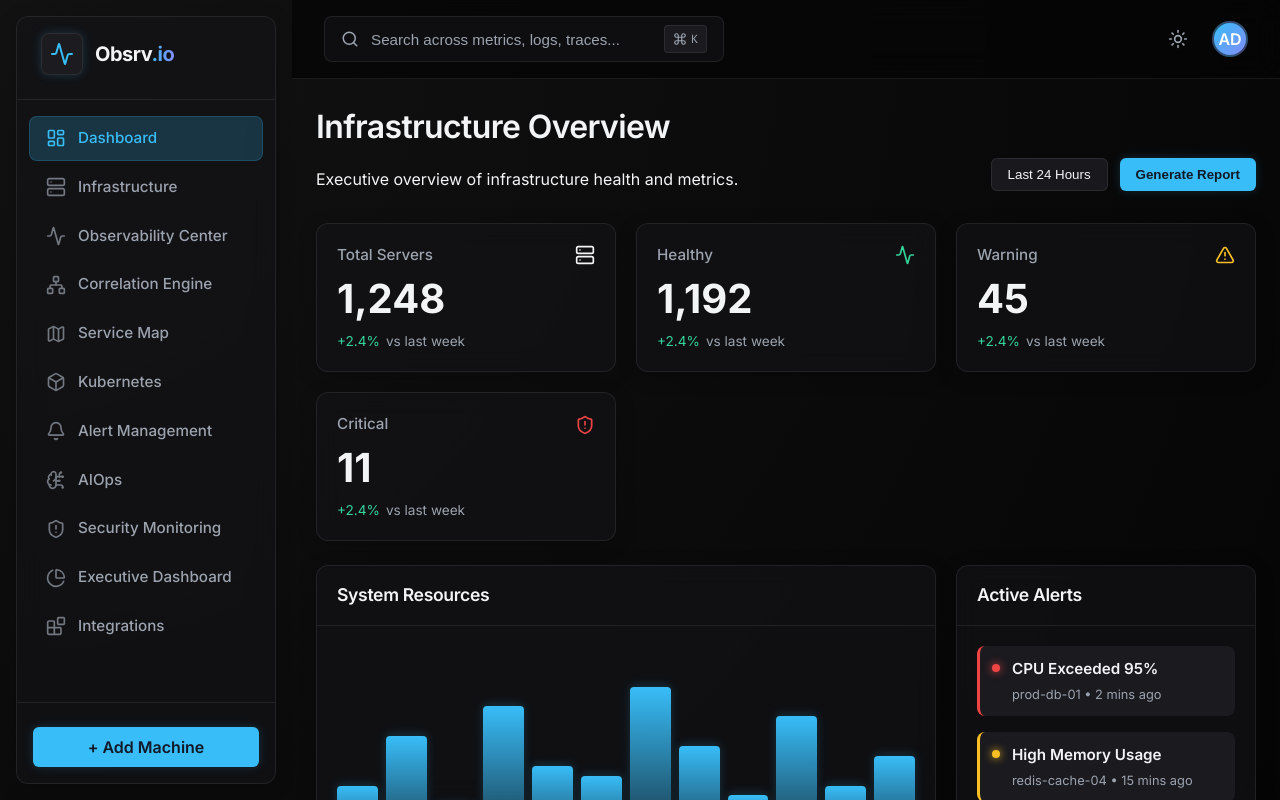
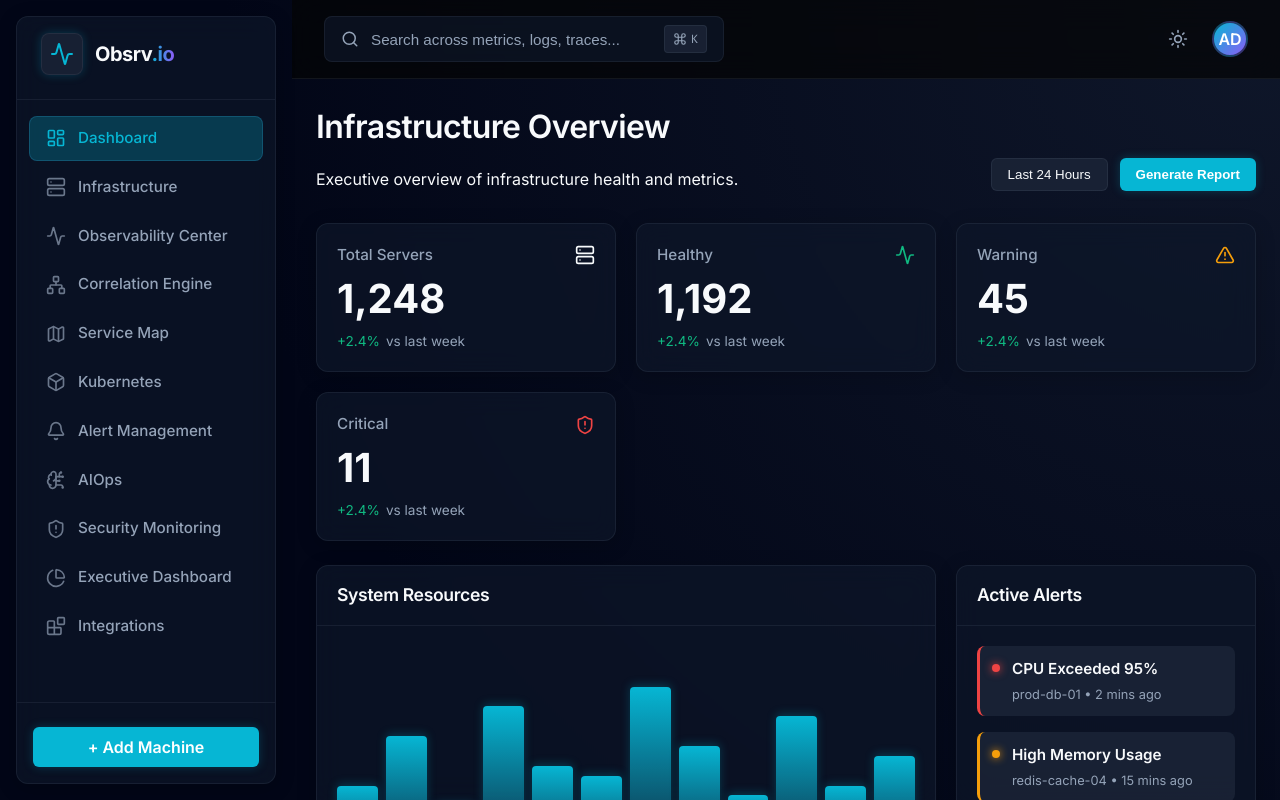
Before and after one commit to JSourabh/observability-stack, a React app in the folder frontend/: page / in a window 1280 px wide. Built offline with nearby package versions, Linux system fonts and the light colour scheme; the HTML template or start-up script is replaced by a standard one.

Commit message:
updated the frontend #9

```diff
--- a/frontend/src/index.css
+++ b/frontend/src/index.css
@@ -1,31 +1,31 @@
 @import url('https://fonts.googleapis.com/css2?family=Inter:wght@300;400;500;600;700&family=Fira+Code:wght@400;500&display=swap');
 
 :root {
-  /* Dark Theme Colors (Default) */
-  --bg-color: #050505; /* True Black */
-  --bg-gradient: radial-gradient(circle at top left, #121212, #050505);
+  /* Premium Dark Theme (Slate/Indigo Base) */
+  --bg-color: #020617; /* Deepest Slate */
+  --bg-gradient: radial-gradient(circle at top right, #0f172a, #020617 70%);
 
-  --surface-1: rgba(20, 20, 25, 0.6);
-  --surface-2: rgba(30, 30, 35, 0.8);
-  --surface-hover: rgba(40, 40, 45, 0.9);
+  --surface-1: rgba(15, 23, 42, 0.65);
+  --surface-2: rgba(30, 41, 59, 0.7);
+  --surface-hover: rgba(51, 65, 85, 0.8);
 
-  --border-color: rgba(255, 255, 255, 0.08);
-  --border-highlight: rgba(255, 255, 255, 0.15);
+  --border-color: rgba(148, 163, 184, 0.1);
+  --border-highlight: rgba(148, 163, 184, 0.25);
 
-  --text-main: #f3f4f6;
-  --text-muted: #9ca3af;
-  --text-inverted: #111827;
+  --text-main: #f8fafc;
+  --text-muted: #94a3b8;
+  --text-inverted: #ffffff;
 
-  /* Accents */
-  --accent-primary: #38bdf8; /* Neon Cyan */
-  --accent-secondary: #818cf8; /* Soft Indigo */
-  --accent-glow: rgba(56, 189, 248, 0.2);
+  /* Vibrant Accents */
+  --accent-primary: #06b6d4; /* Electric Cyan */
+  --accent-secondary: #8b5cf6; /* Vibrant Violet */
+  --accent-glow: rgba(6, 182, 212, 0.25);
 
   /* Status Colors */
-  --status-healthy: #34d399; /* Neon Green */
-  --status-warning: #fbbf24; /* Amber */
-  --status-critical: #ef4444; /* Red */
-  --status-info: #60a5fa; /* Blue */
+  --status-healthy: #10b981; /* Emerald */
+  --status-warning: #f59e0b; /* Amber */
+  --status-critical: #ef4444; /* Rose/Red */
+  --status-info: #3b82f6; /* Blue */
 
   /* Fonts */
   --font-sans: 'Inter', system-ui, -apple-system, sans-serif;
@@ -36,23 +36,25 @@
   --transition-normal: 0.3s ease-out;
 }
 
-/* Light Theme Variables */
+/* Elegant Light Theme */
 [data-theme='light'] {
-  --bg-color: #f8fafc;
-  --bg-gradient: radial-gradient(circle at top left, #ffffff, #f1f5f9);
+  --bg-color: #f1f5f9;
+  --bg-gradient: radial-gradient(circle at top right, #ffffff, #e2e8f0 80%);
 
-  --surface-1: rgba(255, 255, 255, 0.8);
-  --surface-2: rgba(240, 245, 250, 0.9);
-  --surface-hover: rgba(230, 235, 240, 0.9);
+  --surface-1: rgba(255, 255, 255, 0.75);
+  --surface-2: rgba(255, 255, 255, 0.95);
+  --surface-hover: rgba(241, 245, 249, 0.9);
 
-  --border-color: rgba(0, 0, 0, 0.08);
-  --border-highlight: rgba(0, 0, 0, 0.15);
+  --border-color: rgba(15, 23, 42, 0.08);
+  --border-highlight: rgba(15, 23, 42, 0.15);
 
   --text-main: #0f172a;
-  --text-muted: #64748b;
-  --text-inverted: #f8fafc;
+  --text-muted: #475569;
+  --text-inverted: #ffffff;
 
-  --accent-glow: rgba(56, 189, 248, 0.1);
+  --accent-primary: #4f46e5; /* Indigo */
+  --accent-secondary: #0ea5e9; /* Sky Blue */
+  --accent-glow: rgba(79, 70, 229, 0.15);
 }
 
 * {
```
